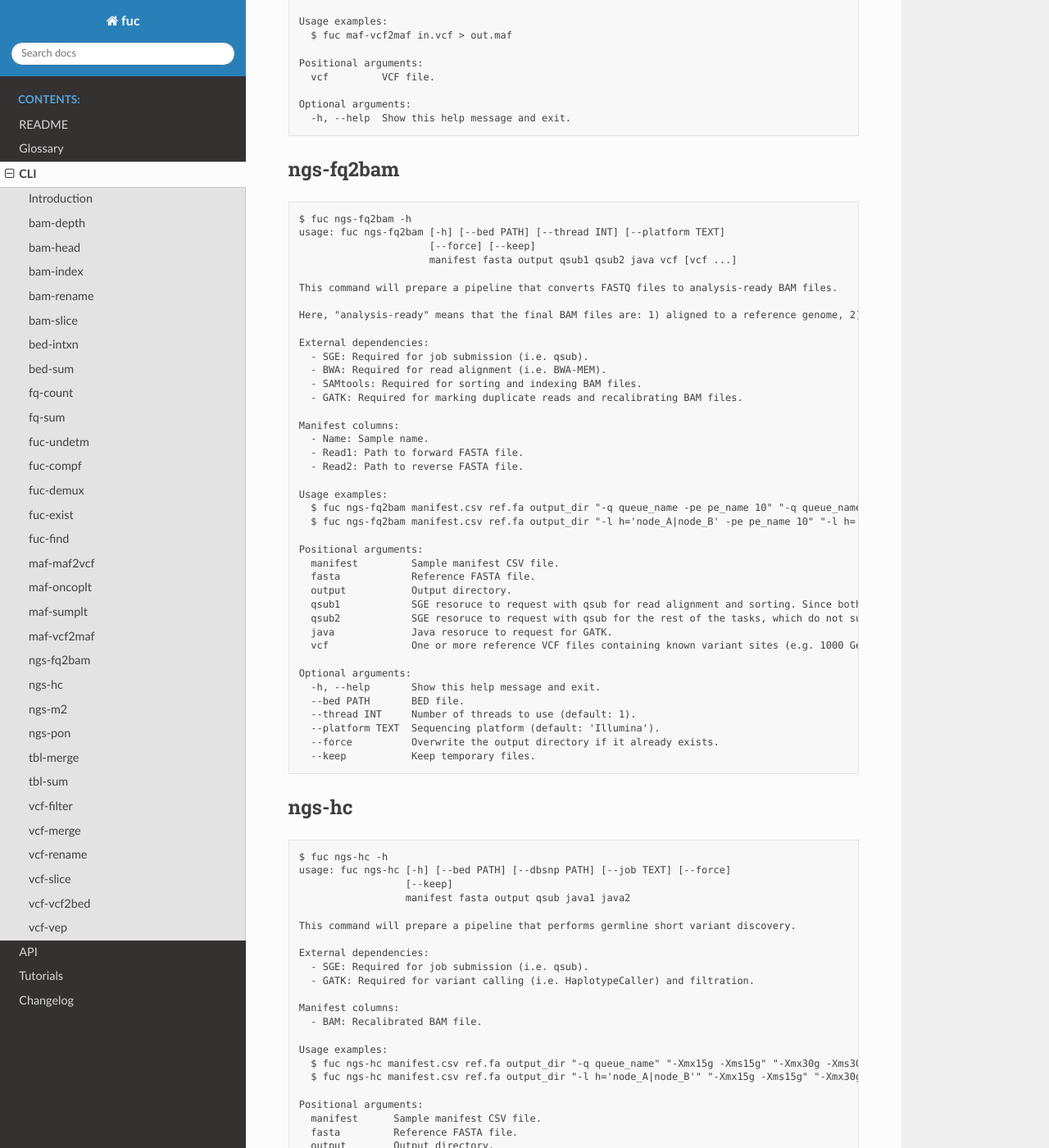
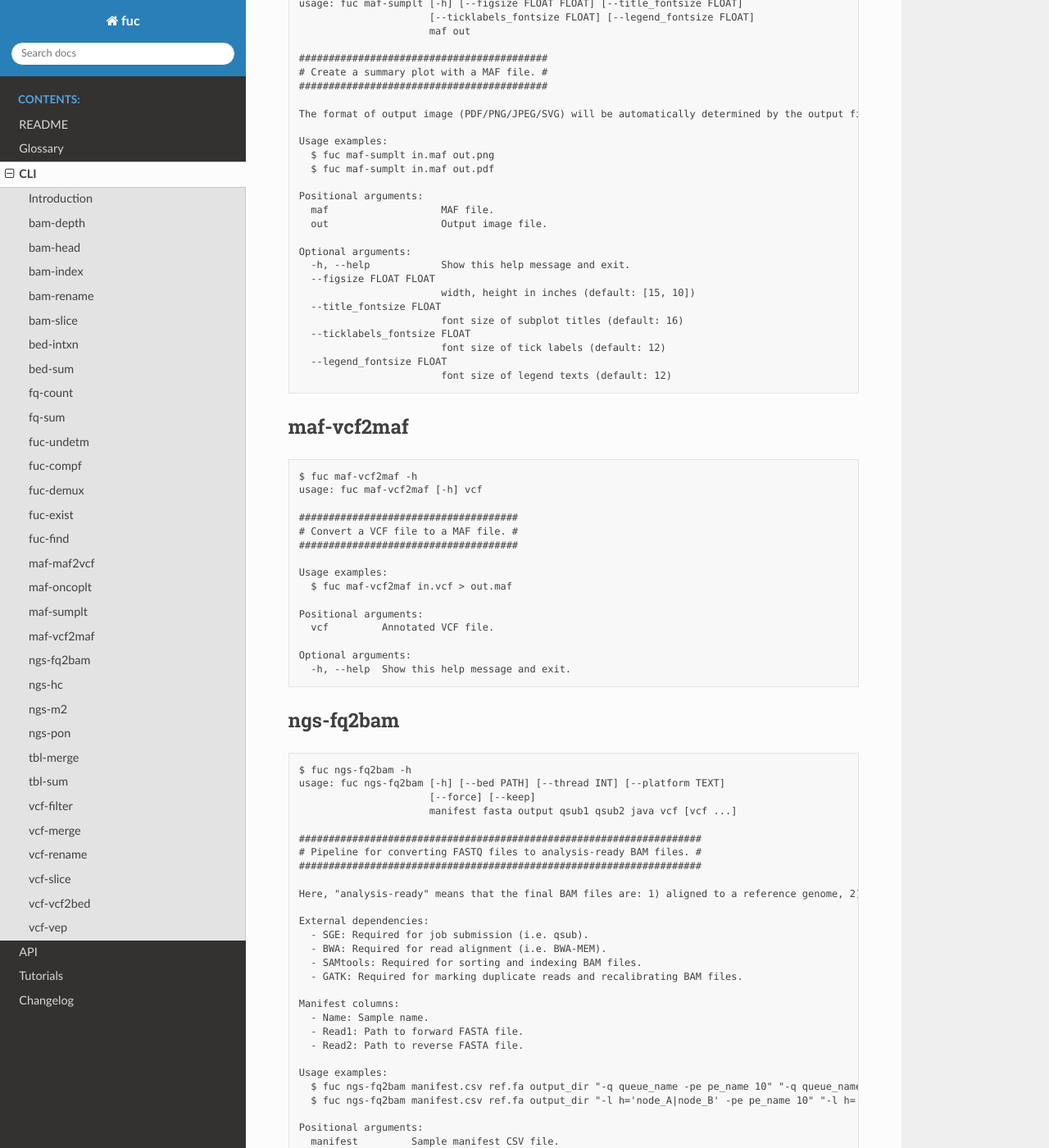
Before and after one commit to sbslee/fuc, a Sphinx documentation site: the page built from docs/cli.rst, in a window 1280 px wide and 1400 px high, scrolled down 8561 px. Shown: the whole window at 82% size. Built offline with Sphinx 7.4.7 and the Read the Docs theme 2.0.0, drawn with Linux system fonts in a browser that asks for light colours; some of the changed text lies outside the part shown.

Commit message:
Update docs

```diff
--- a/README.rst
+++ b/README.rst
@@ -138,7 +138,7 @@ For getting help on the fuc CLI:
        vcf-filter   Filter a VCF file.
        vcf-merge    Merge two or more VCF files.
        vcf-rename   Rename the samples in a VCF file.
-       vcf-slice    Slice a VCF file for one or more specified regions.
+       vcf-slice    Slice a VCF file for specified regions.
        vcf-vcf2bed  Convert a VCF file to a BED file.
        vcf-vep      Filter a VCF file annotated by Ensembl VEP.
 
--- a/docs/cli.rst
+++ b/docs/cli.rst
@@ -45,7 +45,7 @@ For getting help on the fuc CLI:
        vcf-filter   Filter a VCF file.
        vcf-merge    Merge two or more VCF files.
        vcf-rename   Rename the samples in a VCF file.
-       vcf-slice    Slice a VCF file for one or more specified regions.
+       vcf-slice    Slice a VCF file for specified regions.
        vcf-vcf2bed  Convert a VCF file to a BED file.
        vcf-vep      Filter a VCF file annotated by Ensembl VEP.
 
@@ -72,9 +72,9 @@ bam-depth
    # Compute read depth from SAM/BAM/CRAM files. #
    ###############################################
 
-   Input files must be specified with either '--bam' or '--fn'.
+   Input alignment files must be specified with either '--bam' or '--fn', but it's an error to use both.
 
-   By default, the command will count all reads within the alignment file. Use '--bed' or '--region' to specify target regions. When you do this, pay attention to the 'chr' string in contig names (e.g. 'chr1' vs. '1').
+   By default, the command will count all reads within the alignment file. You can specify target region(s) with either '--bed' or '--region', but not both. When you do this, pay close attention to the 'chr' string in contig names (e.g. 'chr1' vs. '1').
 
    Usage examples:
      $ fuc bam-depth --bam 1.bam 2.bam --bed in.bed > out.tsv
@@ -83,8 +83,8 @@ bam-depth
    Optional arguments:
      -h, --help            Show this help message and exit.
      --bam PATH [PATH ...]
-                           One or more input files.
-     --fn PATH             File containing one input filename per line.
+                           One or more alignment files.
+     --fn PATH             File containing one alignment file per line.
      --bed PATH            BED file.
      --region TEXT         Only report depth in specified region ('chrom:start-end').
      --zero                Output all positions including those with zero depth.
@@ -107,7 +107,7 @@ bam-head
      $ fuc bam-head in.cram
 
    Positional arguments:
-     bam         SAM/BAM/CRAM file.
+     bam         Alignment file.
 
    Optional arguments:
      -h, --help  Show this help message and exit.
@@ -120,15 +120,15 @@ bam-index
    $ fuc bam-index -h
    usage: fuc bam-index [-h] bam
 
-   This command will index the input SAM/BAM/CRAM file.
+   ##############################
+   # Index a SAM/BAM/CRAM file. #
+   ##############################
 
    Usage examples:
-     $ fuc bam-index in.sam
      $ fuc bam-index in.bam
-     $ fuc bam-index in.cram
 
    Positional arguments:
-     bam         SAM/BAM/CRAM file.
+     bam         Alignment file.
 
    Optional arguments:
      -h, --help  Show this help message and exit.
@@ -141,15 +141,15 @@ bam-rename
    $ fuc bam-rename -h
    usage: fuc bam-rename [-h] bam name
 
-   This command will rename the sample(s) in the input SAM/BAM/CRAM file.
+   ##############################################
+   # Rename the sample in a SAM/BAM/CRAM file. #
+   ##############################################
 
    Usage examples:
-     $ fuc bam-rename in.sam NA12878 > out.sam
      $ fuc bam-rename in.bam NA12878 > out.bam
-     $ fuc bam-rename in.cram NA12878 > out.cram
 
    Positional arguments:
-     bam         SAM/BAM/CRAM file.
+     bam         Alignment file.
      name        New sample name.
 
    Optional arguments:
@@ -164,7 +164,11 @@ bam-slice
    usage: fuc bam-slice [-h] [--format TEXT] [--fasta PATH]
                         bam region [region ...]
 
-   This command will slice the input SAM/BAM/CRAM file for the specified region(s).
+   ##############################
+   # Slice a SAM/BAM/CRAM file. #
+   ##############################
+
+   This command will slice the input alignment file for specified region(s).
 
    Usage examples:
      $ fuc bam-slice in.bam chr1:100-200 > out.bam
@@ -173,7 +177,7 @@ bam-slice
      $ fuc bam-slice in.bam chr1:100-200 --format CRAM --fasta ref.fa > out.cram
 
    Positional arguments:
-     bam            SAM/BAM/CRAM file.
+     bam            Alignment file.
      region         Space-separated regions ('chrom:start-end').
 
    Optional arguments:
@@ -189,7 +193,9 @@ bed-intxn
    $ fuc bed-intxn -h
    usage: fuc bed-intxn [-h] bed [bed ...]
 
-   This command will compute the intersection beween multiple BED files.
+   ###################################################
+   # Find the intersection of two or more BED files. #
+   ###################################################
 
    Usage examples:
      $ fuc bed-intxn 1.bed 2.bed 3.bed > intersect.bed
@@ -233,7 +241,9 @@ fq-count
    $ fuc fq-count -h
    usage: fuc fq-count [-h] [fastq ...]
 
-   This command will count sequence reads in FASTQ files.
+   ########################################
+   # Count sequence reads in FASTQ files. #
+   ########################################
 
    It will look for stdin if there are no arguments.
 
@@ -255,15 +265,17 @@ fq-sum
    $ fuc fq-sum -h
    usage: fuc fq-sum [-h] fastq
 
-   This command will output a summary of the input FASTQ file (both zipped and unqzipped).
+   ###########################
+   # Summarize a FASTQ file. #
+   ###########################
 
-   The summary includes the total number of sequence reads, the distribution of read lengths, and the numbers of unique and duplicate sequences.
+   This command will output a summary of the input FASTQ file. The summary includes the total number of sequence reads, the distribution of read lengths, and the numbers of unique and duplicate sequences.
 
    Usage examples:
      $ fuc fq-sum in.fastq
 
    Positional arguments:
-     fastq       FASTQ file.
+     fastq       FASTQ file (zipped or unqzipped).
 
    Optional arguments:
      -h, --help  Show this help message and exit.
@@ -296,6 +312,10 @@ fuc-compf
    $ fuc fuc-compf -h
    usage: fuc fuc-compf [-h] left right
 
+   ######################################
+   # Compare the contents of two files. #
+   ######################################
+
    This command will compare the contents of two files, returning 'True' if they are identical and 'False' otherwise.
 
    Usage examples:
@@ -393,7 +425,9 @@ maf-maf2vcf
                           [--cols TEXT [TEXT ...]] [--names TEXT [TEXT ...]]
                           maf
 
-   This command will convert a MAF file to a sorted VCF file.
+   #####################################
+   # Convert a MAF file to a VCF file. #
+   #####################################
 
    In order to handle INDELs the command makes use of a reference assembly (i.e. FASTA file). If SNVs are your only concern, then you do not need a FASTA file and can just use the '--ignore_indels' flag.
 
@@ -431,7 +465,9 @@ maf-oncoplt
                           [--legend_fontsize FLOAT]
                           maf out
 
-   This command will create an oncoplot with a MAF file.
+   #######################################
+   # Create an oncoplot with a MAF file. #
+   #######################################
 
    The format of output image (PDF/PNG/JPEG/SVG) will be automatically determined by the output file's extension.
 
@@ -465,7 +501,9 @@ maf-sumplt
                          [--ticklabels_fontsize FLOAT] [--legend_fontsize FLOAT]
                          maf out
 
-   This command will create a summary plot with a MAF file.
+   ##########################################
+   # Create a summary plot with a MAF file. #
+   ##########################################
 
    The format of output image (PDF/PNG/JPEG/SVG) will be automatically determined by the output file's extension.
 
@@ -496,13 +534,15 @@ maf-vcf2maf
    $ fuc maf-vcf2maf -h
    usage: fuc maf-vcf2maf [-h] vcf
 
-   This command will convert an annotated VCF file to a MAF file.
+   #####################################
+   # Convert a VCF file to a MAF file. #
+   #####################################
 
    Usage examples:
      $ fuc maf-vcf2maf in.vcf > out.maf
 
    Positional arguments:
-     vcf         VCF file.
+     vcf         Annotated VCF file.
 
    Optional arguments:
      -h, --help  Show this help message and exit.
@@ -517,7 +557,9 @@ ngs-fq2bam
                          [--force] [--keep]
                          manifest fasta output qsub1 qsub2 java vcf [vcf ...]
 
-   This command will prepare a pipeline that converts FASTQ files to analysis-ready BAM files.
+   ####################################################################
+   # Pipeline for converting FASTQ files to analysis-ready BAM files. #
+   ####################################################################
 
    Here, "analysis-ready" means that the final BAM files are: 1) aligned to a reference genome, 2) sorted by genomic coordinate, 3) marked for duplicate reads, 4) recalibrated by BQSR model, and 5) ready for downstream analyses such as variant calling.
 
@@ -563,7 +605,9 @@ ngs-hc
                      [--keep]
                      manifest fasta output qsub java1 java2
 
-   This command will prepare a pipeline that performs germline short variant discovery.
+   ##################################################
+   # Pipeline for germline short variant discovery. #
+   ##################################################
 
    External dependencies:
      - SGE: Required for job submission (i.e. qsub).
@@ -601,7 +645,9 @@ ngs-m2
    usage: fuc ngs-m2 [-h] [--bed PATH] [--force] [--keep]
                      manifest fasta output pon germline qsub java
 
-   This command will prepare a pipeline that performs somatic short variant discovery.
+   #################################################
+   # Pipeline for somatic short variant discovery. #
+   #################################################
 
    External dependencies:
      - SGE: Required for job submission (i.e. qsub).
@@ -639,7 +685,9 @@ ngs-pon
    usage: fuc ngs-pon [-h] [--bed PATH] [--force] [--keep]
                       manifest fasta output qsub java
 
-   This command will prepare a pipeline that constructs a panel of normals (PoN).
+   #######################################################
+   # Pipeline for constructing a panel of normals (PoN). #
+   #######################################################
 
    The pipeline is based on GATK's tutorial "(How to) Call somatic mutations using GATK4 Mutect2" (https://gatk.broadinstitute.org/hc/en-us/articles/360035531132).
 
@@ -708,7 +758,9 @@ tbl-sum
                       [--expr TEXT] [--columns TEXT [TEXT ...]] [--dtypes PATH]
                       table_file
 
-   This command will summarize a table file.
+   ###########################
+   # Summarize a table file. #
+   ###########################
 
    Usage examples:
      $ fuc tbl-sum table.tsv
@@ -740,7 +792,9 @@ vcf-filter
                          [--filter_empty]
                          vcf
 
-   This command will filter a VCF file (both zipped and unzipped).
+   ######################
+   # Filter a VCF file. #
+   ######################
 
    Usage examples:
      $ fuc vcf-filter in.vcf --expr 'GT == "0/0"' > out.vcf
@@ -777,7 +831,9 @@ vcf-merge
    usage: fuc vcf-merge [-h] [--how TEXT] [--format TEXT] [--sort] [--collapse]
                         vcf_files [vcf_files ...]
 
-   This command will merge multiple VCF files.
+   ################################
+   # Merge two or more VCF files. #
+   ################################
 
    Usage examples:
      $ fuc vcf-merge 1.vcf 2.vcf 3.vcf > merged.vcf
@@ -802,7 +858,9 @@ vcf-rename
    usage: fuc vcf-rename [-h] [--mode TEXT] [--range INT INT] [--sep TEXT]
                          vcf names
 
-   This command will rename the samples in a VCF file.
+   #####################################
+   # Rename the samples in a VCF file. #
+   #####################################
 
    There are three different renaming modes using the 'names' file:
      - 'MAP': Default mode. Requires two columns, old names in the first and new names in the second.
@@ -833,7 +891,9 @@ vcf-slice
    $ fuc vcf-slice -h
    usage: fuc vcf-slice [-h] [--region TEXT] [--bed PATH] [--vcf PATH] input
 
-   This command will slice a VCF file for one or more specified regions.
+   ###########################################
+   # Slice a VCF file for specified regions. #
+   ###########################################
 
    Target regions can be specified with either '--region', '--bed', or '--vcf'.
 
@@ -865,7 +925,9 @@ vcf-vcf2bed
    $ fuc vcf-vcf2bed -h
    usage: fuc vcf-vcf2bed [-h] vcf
 
-   This command will convert a VCF file to a BED file.
+   #####################################
+   # Convert a VCF file to a BED file. #
+   #####################################
 
    Usage examples:
      $ fuc vcf-vcf2bed in.vcf > out.bed
@@ -884,7 +946,9 @@ vcf-vep
    $ fuc vcf-vep -h
    usage: fuc vcf-vep [-h] [--opposite] [--as_zero] vcf expr
 
-   This command will filter a VCF file annotated by Ensembl VEP.
+   ###############################################
+   # Filter a VCF file annotated by Ensembl VEP. #
+   ###############################################
 
    Usage examples:
      $ fuc vcf-vep in.vcf "SYMBOL == 'TP53'" > out.vcf
```
Also changed, not shown: other parts of README.rst (+1 -1 lines), other parts of docs/cli.rst (+26 -6 lines), 1 other file.
